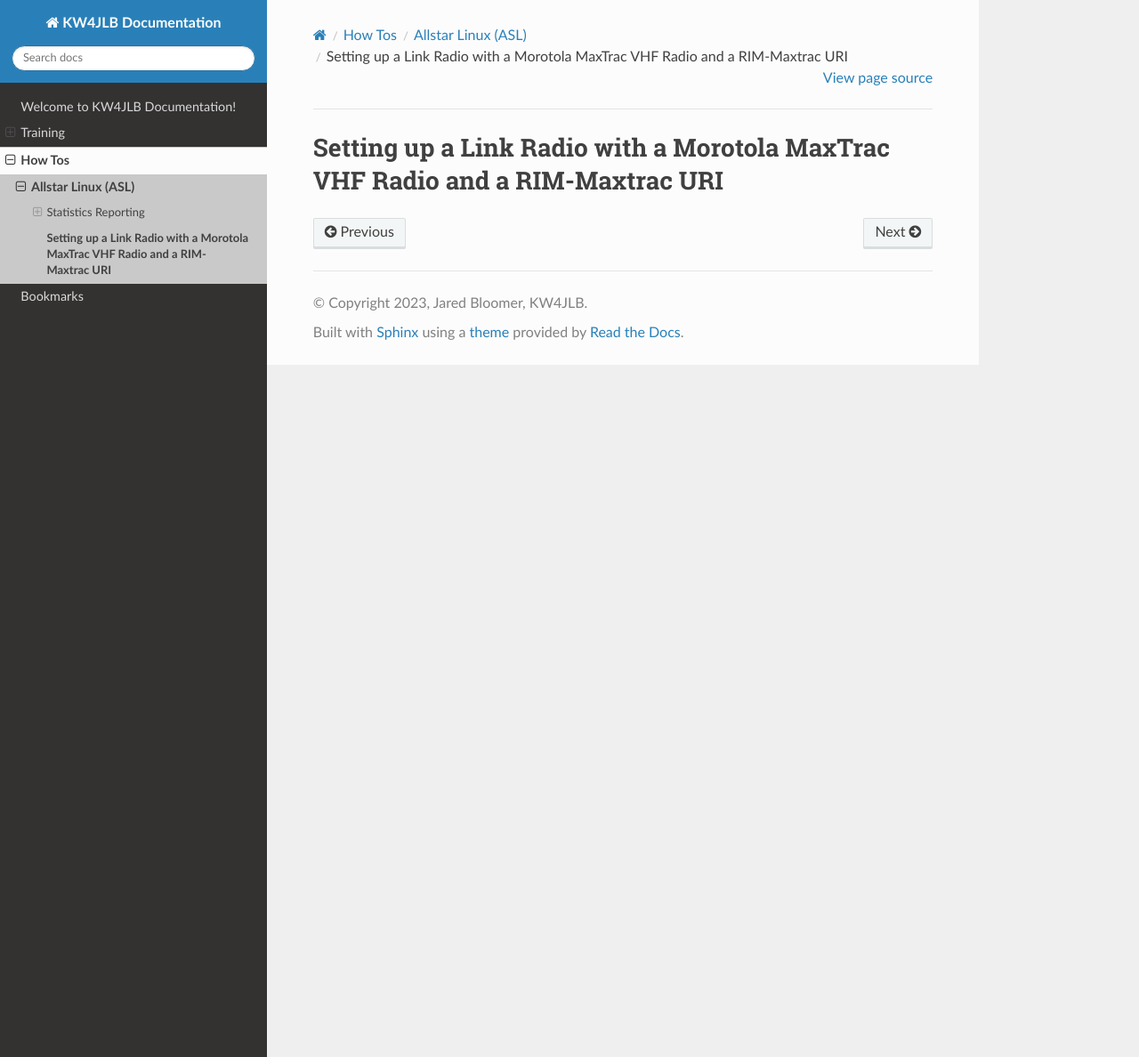
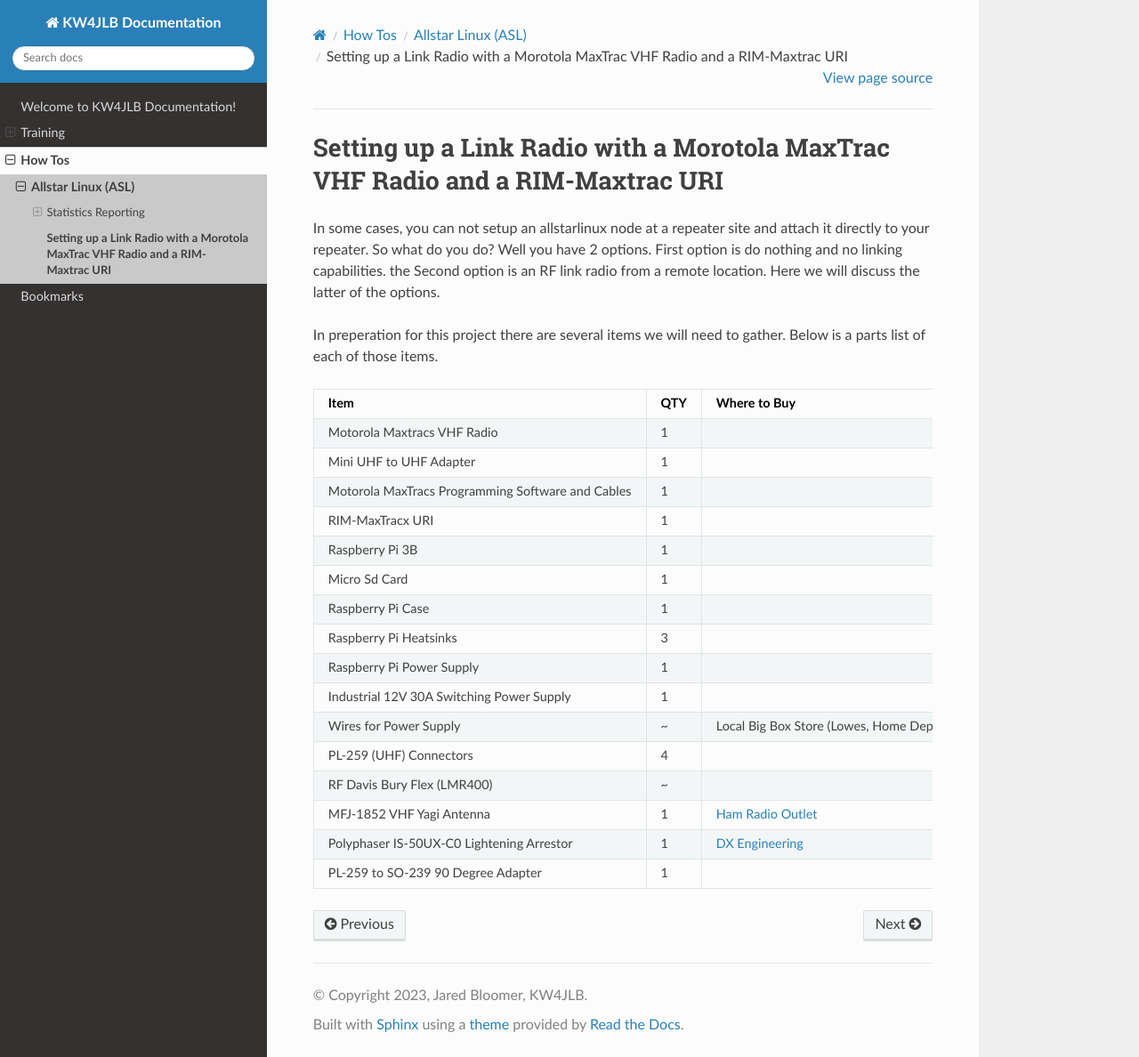
Before and after one commit to jared-bloomer/KW4JLB-Documentation, a Sphinx documentation site: the page built from docs/source/how_tos/allstarlinux/RIM-MaxTrac/index.rst, in a window 1280 px wide and 1188 px high. Shown: the whole window at 89% size. Built offline with Sphinx 7.4.7 and the Read the Docs theme 2.0.0, drawn with Linux system fonts in a browser that asks for light colours.

Commit message:
Framing Content

```diff
--- a/docs/source/how_tos/allstarlinux/RIM-MaxTrac/index.rst
+++ b/docs/source/how_tos/allstarlinux/RIM-MaxTrac/index.rst
@@ -1,2 +1,42 @@
 Setting up a Link Radio with a Morotola MaxTrac VHF Radio and a RIM-Maxtrac URI
 ===============================================================================
+
+In some cases, you can not setup an allstarlinux node at a repeater site and attach it directly to your repeater. So what do you do? Well you have 2 options. First option is do nothing and no linking capabilities. the Second option is an RF link radio from a remote location. Here we will discuss the latter of the options.
+
+In preperation for this project there are several items we will need to gather. Below is a parts list of each of those items.
+
++----------------------------------------------------+-----+-------------------------------------------------------------------------+
+| Item                                               | QTY | Where to Buy                                                            |
++====================================================+=====+=========================================================================+
+| Motorola Maxtracs VHF Radio                        |  1  |                                                                         |
++----------------------------------------------------+-----+-------------------------------------------------------------------------+
+| Mini UHF to UHF Adapter                            |  1  |                                                                         |
++----------------------------------------------------+-----+-------------------------------------------------------------------------+
+| Motorola MaxTracs Programming Software and Cables  |  1  |                                                                         |
++----------------------------------------------------+-----+-------------------------------------------------------------------------+
+| RIM-MaxTracx URI                                   |  1  |                                                                         |
++----------------------------------------------------+-----+-------------------------------------------------------------------------+
+| Raspberry Pi 3B                                    |  1  |                                                                         |
++----------------------------------------------------+-----+-------------------------------------------------------------------------+
+| Micro Sd Card                                      |  1  |                                                                         |
++----------------------------------------------------+-----+-------------------------------------------------------------------------+
+| Raspberry Pi Case                                  |  1  |                                                                         |
++----------------------------------------------------+-----+-------------------------------------------------------------------------+
+| Raspberry Pi Heatsinks                             |  3  |                                                                         |
++----------------------------------------------------+-----+-------------------------------------------------------------------------+
+| Raspberry Pi Power Supply                          |  1  |                                                                         |
++----------------------------------------------------+-----+-------------------------------------------------------------------------+
+| Industrial 12V 30A Switching Power Supply          |  1  |                                                                         |
++----------------------------------------------------+-----+-------------------------------------------------------------------------+
+| Wires for Power Supply                             |  ~  | Local Big Box Store (Lowes, Home Depot, etc.)                           |
++----------------------------------------------------+-----+-------------------------------------------------------------------------+
+| PL-259 (UHF) Connectors                            |  4  |                                                                         |
++----------------------------------------------------+-----+-------------------------------------------------------------------------+
+| RF Davis Bury Flex (LMR400)                        |  ~  |                                                                         |
++----------------------------------------------------+-----+-------------------------------------------------------------------------+
+| MFJ-1852 VHF Yagi Antenna                          |  1  | `Ham Radio Outlet <https://www.hamradio.com/detail.cfm?pid=H0-016756>`_ |
++----------------------------------------------------+-----+-------------------------------------------------------------------------+
+| Polyphaser IS-50UX-C0 Lightening Arrestor          |  1  | `DX Engineering <https://www.dxengineering.com/parts/ppr-is-50ux-c0>`_  |
++----------------------------------------------------+-----+-------------------------------------------------------------------------+
+| PL-259 to SO-239 90 Degree Adapter                 |  1  |                                                                         |
++----------------------------------------------------+-----+-------------------------------------------------------------------------+
```
